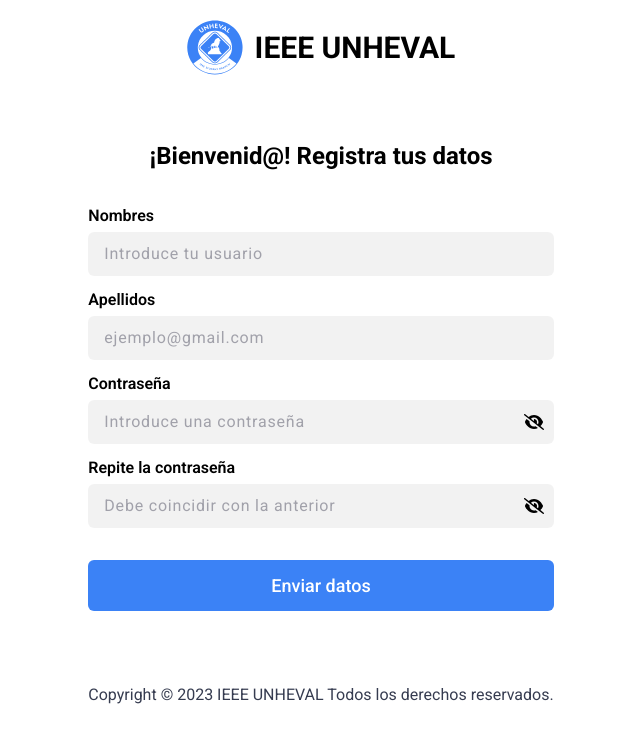
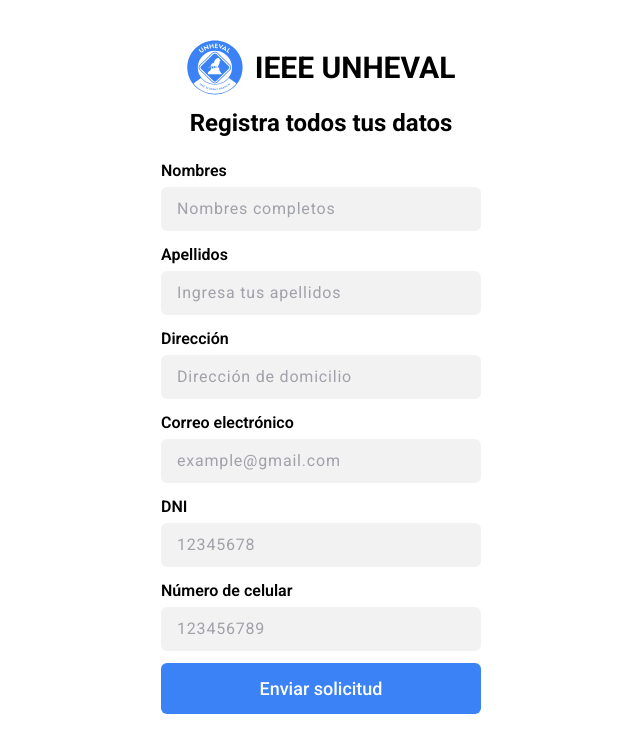
Before and after one commit to DonVoid18/realidad-nacional, a React (Vite) app: page /register in a window 1280 px wide. Shown: the top 752 px of the page, without its empty margins (319-959 px from the left). Built offline with nearby package versions, Linux system fonts and the light colour scheme.

Commit message:
feat: new styles and modified form register new members

```diff
--- a/package.json
+++ b/package.json
@@ -15,6 +15,7 @@
     "@fortawesome/react-fontawesome": "^0.2.0",
     "react": "^18.2.0",
     "react-dom": "^18.2.0",
+    "react-hook-form": "^7.43.9",
     "react-responsive-carousel": "^3.2.23",
     "react-router-dom": "^6.3.0",
     "typeface-roboto": "^1.1.13"
--- a/src/components/Footer.jsx
+++ b/src/components/Footer.jsx
@@ -2,9 +2,9 @@
 import Logo from "/logo.svg";
 const DashFooter = () => {
   return (
-    <div className="flex w-full items-center justify-center bg-colorSection_2 py-24 text-header text-white">
-      <footer className="flex w-containerWitdhMain max-w-containerMax flex-col items-center justify-center max-[500px]:w-9/12">
-        <div className="grid w-full grid-cols-1 gap-10 md:grid-cols-3">
+    <div className="flex w-full items-center justify-center bg-colorSection_2 py-14 text-header text-white">
+      <footer className="flex w-containerWitdhMain max-w-containerMax flex-col items-center justify-between gap-10 max-[500px]:w-9/12 md:flex-row">
+        {/* <div className="grid w-full grid-cols-1 gap-10 md:grid-cols-3">
           <div className="flex items-start gap-2">
             <div className="flex items-center gap-4">
               <img className="w-12" src={Logo} alt="Logo page" />
@@ -88,9 +88,15 @@
               </ul>
             </div>
           </div>
+        </div> */}
+        <div className="flex items-start gap-2">
+          <div className="flex items-center gap-4">
+            <img className="w-12" src={Logo} alt="Logo page" />
+            <h1 className="text-3xl font-bold">IEEE UNHEVAL</h1>
+          </div>
         </div>
-        <div className="pt-16 text-colorTextFooter ">
-          © 2023 IEEE UNHEVAL Todos los derechos reservados.
+        <div className="text-center text-colorTextFooter">
+          <p>© 2023 IEEE UNHEVAL - Todos los derechos reservados.</p>
         </div>
       </footer>
     </div>
--- a/src/pages/Conocenos.jsx
+++ b/src/pages/Conocenos.jsx
@@ -24,7 +24,7 @@
             </p>
           </div>
           <div className="flex items-center justify-center">
-            <div className="h-96 w-full">
+            <div className="h-full w-full">
               <img
                 src="https://i.ibb.co/SxvT5yQ/imagen2.jpg"
                 alt="Image 2"
@@ -49,7 +49,7 @@
             </p>
           </div>
           <div className="flex items-center justify-center">
-            <div className="h-96 w-full">
+            <div className="h-full w-full">
               <img
                 src="https://i.ibb.co/W3mQg06/imagen1.jpg"
                 alt="Image 2"
--- a/src/pages/Register.jsx
+++ b/src/pages/Register.jsx
@@ -1,157 +1,215 @@
-import { useState } from "react";
 import Logo from "/logo.svg";
 import { Link } from "react-router-dom";
-import { FontAwesomeIcon } from "@fortawesome/react-fontawesome";
-import { faEye, faEyeSlash } from "@fortawesome/free-solid-svg-icons";
+import { useForm } from "react-hook-form";
 const Login = () => {
-  const [mostrarPass, setMostrarPass] = useState(false);
-  const handleSubmit = (e) => {
-    e.preventDefault();
-  };
-  const mostrarPassword = () => {
-    setMostrarPass(!mostrarPass);
+  const {
+    register,
+    handleSubmit,
+    formState: { errors },
+    reset,
+  } = useForm();
+  const onSubmit = (data) => {
+    console.log(data);
   };
   return (
     <div className="flex h-screen w-full items-center justify-center">
-      <div className="flex h-full">
-        <div className="flex h-full w-full flex-col justify-between p-5">
+      <div className="flex h-full w-full items-center justify-center">
+        <div className="flex h-full w-11/12 max-w-[400px] flex-col py-10 sm:w-3/5 md:w-1/3 xl:w-3/12">
           <div className="flex w-full items-center justify-center">
             <Link to="/" className="flex select-none items-center gap-3">
               <img className="w-14" src={Logo} alt="Logo page" />
               <h1 className="text-2xl font-bold sm:text-3xl">IEEE UNHEVAL</h1>
             </Link>
           </div>
-          <div className="flex w-full justify-center">
-            <div className="mini:w-96 flex w-full flex-col gap-8">
-              <div>
-                <h2 className="pt-3 text-center text-2xl font-bold">
-                  ¡Bienvenid@! Registra tus datos
+          <div className="flex w-full flex-col">
+            <div className="flex w-full flex-col gap-5">
+              <div className="pt-3 ">
+                <h2 className="text-center text-2xl font-bold">
+                  Registra todos tus datos
                 </h2>
               </div>
               <div>
-                <form action="" onSubmit={handleSubmit}>
+                <form onSubmit={handleSubmit(onSubmit)}>
                   <div className="flex flex-col gap-3">
-                    <div className="">
+                    <div>
                       <label
-                        htmlFor="textUser"
-                        className="text-base font-semibold"
+                        htmlFor="fullName"
+                        className="flex items-center justify-between text-base font-semibold"
                       >
-                        Nombres
+                        <span>Nombres</span>
+                        {errors.fullName && (
+                          <span className="text-xs text-error">
+                            {errors.fullName?.message}
+                          </span>
+                        )}
                       </label>
-                      <div className="relative mt-1">
+                      <div className="mt-1">
                         <input
+                          id="fullName"
+                          {...register("fullName", {
+                            required: "Este campo es requerido",
+                            minLength: {
+                              value: 3,
+                              message: "Como minimo 3 caracteres",
+                            },
+                          })}
+                          placeholder="Nombres completos"
                           className="input"
-                          placeholder="Introduce tu usuario"
                           type="text"
-                          name="textUser"
-                          id="textUser"
-                          required
-                        />
-                      </div>
-                    </div>
-
-                    <div className="">
-                      <label
-                        htmlFor="email"
-                        className="text-base font-semibold"
-                      >
-                        Apellidos
-                      </label>
-                      <div className="relative mt-1">
-                        <input
-                          className="input"
-                          placeholder="ejemplo@gmail.com"
-                          type="email"
-                          name="email"
-                          id="email"
-                          required
                         />
                       </div>
                     </div>
                     <div>
                       <label
-                        htmlFor="passw"
-                        className="text-base font-semibold"
+                        htmlFor="lastName"
+                        className="flex items-center justify-between text-base font-semibold"
                       >
-                        Contraseña
+                        <span>Apellidos</span>
+                        {errors.lastName && (
+                          <span className="text-xs text-error">
+                            {errors.lastName?.message}
+                          </span>
+                        )}
                       </label>
-                      <div className="relative mt-1">
+                      <div className="mt-1">
                         <input
+                          id="lastName"
+                          {...register("lastName", {
+                            required: "Este campo es requerido",
+                            minLength: {
+                              value: 3,
+                              message: "Como minimo 3 caracteres",
+                            },
+                          })}
+                          placeholder="Ingresa tus apellidos"
                           className="input"
-                          placeholder="Introduce una contraseña"
-                          type={mostrarPass ? "password" : "text"}
-                          name="passw"
-                          id="passw"
-                          required
+                          type="text"
                         />
-                        <div
-                          className="absolute inset-y-0 right-2.5 flex items-center"
-                          onClick={() => mostrarPassword()}
-                        >
-                          {mostrarPass ? (
-                            <FontAwesomeIcon
-                              icon={faEye}
-                              className="cursor-pointer"
-                            />
-                          ) : (
-                            <FontAwesomeIcon
-                              icon={faEyeSlash}
-                              className="cursor-pointer"
-                            />
-                          )}
-                        </div>
                       </div>
                     </div>
                     <div>
                       <label
-                        htmlFor="passw"
-                        className="text-base font-semibold"
+                        htmlFor="address"
+                        className="flex items-center justify-between text-base font-semibold"
                       >
-                        Repite la contraseña
+                        <span>Dirección</span>
+                        {errors.address && (
+                          <span className="text-xs text-error">
+                            {errors.address?.message}
+                          </span>
+                        )}
                       </label>
-                      <div className="relative mt-1">
+                      <div className="mt-1">
                         <input
+                          id="address"
+                          {...register("address", {
+                            required: "Este campo es requerido",
+                            minLength: {
+                              value: 3,
+                              message: "Como minimo 3 caracteres",
+                            },
+                          })}
+                          placeholder="Dirección de domicilio"
                           className="input"
-                          placeholder="Debe coincidir con la anterior"
-                          type={mostrarPass ? "password" : "text"}
-                          name="passw"
-                          id="passw"
-                          required
+                          type="text"
                         />
-                        <div
-                          className="absolute inset-y-0 right-2.5 flex items-center"
-                          onClick={() => mostrarPassword()}
-                        >
-                          {mostrarPass ? (
-                            <FontAwesomeIcon
-                              icon={faEye}
-                              className="cursor-pointer"
-                            />
-                          ) : (
-                            <FontAwesomeIcon
-                              icon={faEyeSlash}
-                              className="cursor-pointer"
-                            />
-                          )}
-                        </div>
+                      </div>
+                    </div>
+                    <div>
+                      <label
+                        htmlFor="addressEmail"
+                        className="flex items-center justify-between text-base font-semibold"
+                      >
+                        <span>Correo electrónico</span>
+                        {errors.addressEmail && (
+                          <span className="text-xs text-error">
+                            {errors.addressEmail?.message}
+                          </span>
+                        )}
+                      </label>
+                      <div className="mt-1">
+                        <input
+                          id="addressEmail"
+                          {...register("addressEmail", {
+                            required: "Este campo es requerido",
+                            pattern: /^\S+@\S+$/i,
+                            minLength: {
+                              value: 3,
+                              message: "Como minimo 3 caracteres",
+                            },
+                          })}
+                          placeholder="example@gmail.com"
+                          className="input"
+                          type="text"
+                        />
+                      </div>
+                    </div>
+                    <div>
+                      <label
+                        htmlFor="docDNI"
+                        className="flex items-center justify-between text-base font-semibold"
+                      >
+                        <span>DNI</span>
+                        {errors.docDNI && (
+                          <span className="text-xs text-error">
+                            {errors.docDNI?.message}
+                          </span>
+                        )}
+                      </label>
+                      <div className="mt-1">
+                        <input
+                          id="docDNI"
+                          {...register("docDNI", {
+                            required: "Este campo es requerido",
+                            minLength: {
+                              value: 8,
+                              message: "Como minimo 8 caracteres",
+                            },
+                          })}
+                          placeholder="12345678"
+                          className="input"
+                          type="text"
+                        />
+                      </div>
+                    </div>
+                    <div>
+                      <label
+                        htmlFor="phoneNumber"
+                        className="flex items-center justify-between text-base font-semibold"
+                      >
+                        <span>Número de celular</span>
+                        {errors.phoneNumber && (
+                          <span className="text-xs text-error">
+                            {errors.phoneNumber?.message}
+                          </span>
+                        )}
+                      </label>
+                      <div className="mt-1">
+                        <input
+                          id="phoneNumber"
+                          {...register("phoneNumber", {
+                            required: "Este campo es requerido",
+                            minLength: {
+                              value: 9,
+                              message: "Como minimo 9 caracteres",
+                            },
+                          })}
+                          placeholder="123456789"
+                          className="input"
+                          type="text"
+                        />
                       </div>
                     </div>
                   </div>
+                  <div className="mt-3">
+                    <button type="submit" className="btn w-full bg-primary">
+                      Enviar solicitud
+                    </button>
+                  </div>
                 </form>
-              </div>
-              <div className="flex flex-col gap-3">
-                <div>
-                  <button className="btn w-full bg-primary">
-                    Enviar datos
-                  </button>
-                </div>
               </div>
             </div>
           </div>
-          <div className="pt-5 text-center text-base text-colorTextSecundary ">
-            Copyright © 2023 IEEE UNHEVAL Todos los derechos reservados.
-          </div>
-          <div className="pt-5 "></div>
         </div>
       </div>
     </div>
--- a/tailwind.config.cjs
+++ b/tailwind.config.cjs
@@ -12,6 +12,7 @@
         colorSection_2: "#111427",
         colorTextFooter: "#f3f3f6bf",
         colorTextSecundary: "#363c50",
+        error: "#dc3545",
       },
       fontSize: {
         header: "1.125rem",
```
Also changed, not shown: 1 other file (tests, documents, lock files or other folders).
